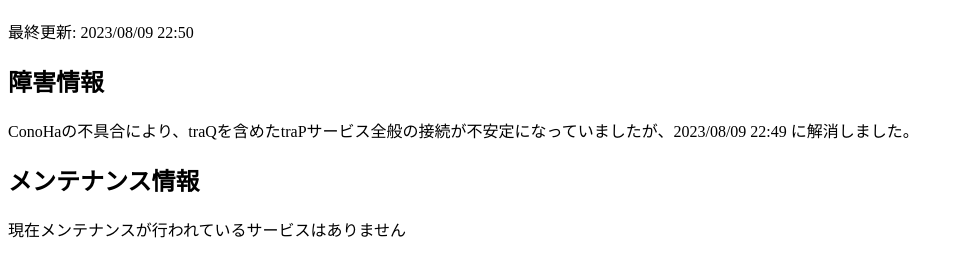
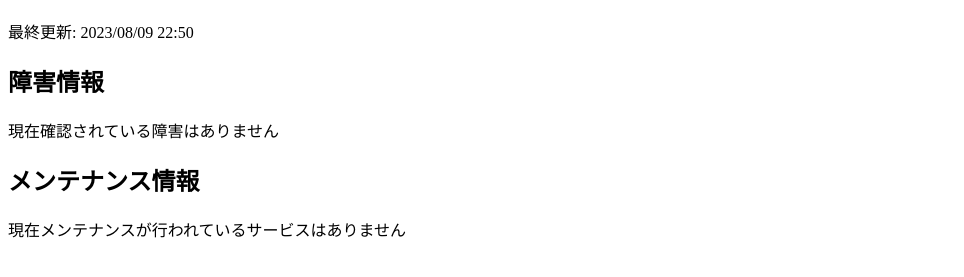
Before and after one commit to traPtitech/service-status, a plain HTML site: page index.html in a window 1280 px wide. Shown: the part 61-338 px from the top of the page, without its empty margins (0-964 px from the left). Drawn offline with Linux system fonts and the light colour scheme.

Commit message:
現在確認されている障害はありません、に変更

```diff
--- a/index.html
+++ b/index.html
@@ -9,8 +9,7 @@
         <p>最終更新: 2023/08/09 22:50</p>
 
         <h2>障害情報</h2>
-        <!-- <p>現在確認されている障害はありません</p> -->
-        <p>ConoHaの不具合により、traQを含めたtraPサービス全般の接続が不安定になっていましたが、2023/08/09 22:49 に解消しました。</p>
+        <p>現在確認されている障害はありません</p>
 
         <h2>メンテナンス情報</h2>
         <p>現在メンテナンスが行われているサービスはありません</p>
```
